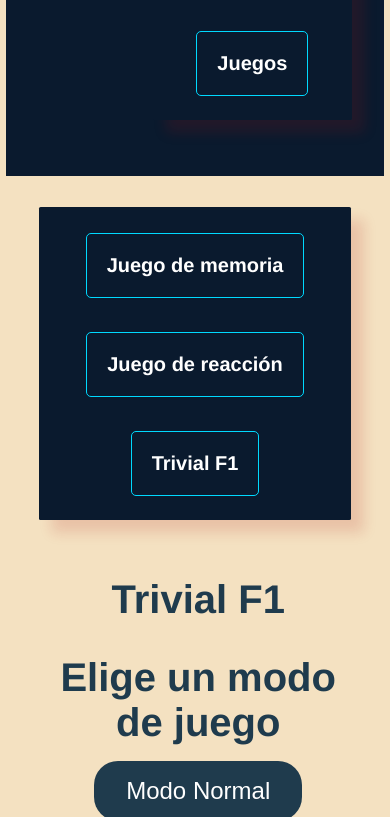
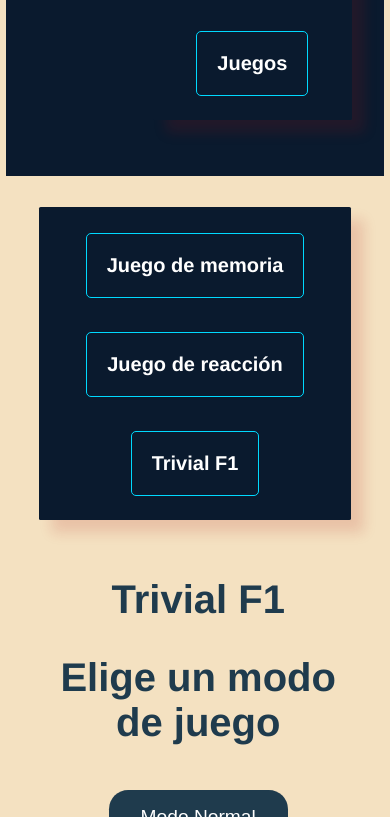
Before and after one commit to adrianmfuentes/nothingYouCareBout, a plain HTML site: page api.html in a window 390 px wide. Both pictures are taken after a click on the button "Iniciar Juego". Shown: the part 750-1567 px from the top of the page. Drawn offline with Linux system fonts and the light colour scheme.

Commit message:
Things Vol.10

```diff
--- a/estilo/estilo.css
+++ b/estilo/estilo.css
@@ -475,11 +475,12 @@ body[data-page="api"] main > dialog:nth-of-type(1) > .high-score {
 /* Media Queries para adaptabilidad del juego */
 @media (max-width: 768px) {
     /* Especificidad 022 */
-    body[data-page="api"] button[id="start-button"] {
+    body[data-page="api"] >main > section:nth-of-type(2) button {
         /* Redefinir el tamaño de la fuente es necesario para que el texto no se desborde del botón */
         font-size: 1.2em;
-        /* Redefinir el padding es necesario para que el texto no se desborde del botón */
-        padding: 0.8em 1.5em;
+        /* Redefinir el margin es necesario para que los botones esten bien separados */
+        margin: 1.5em auto;
+
     }
 
     /* Especificidad 024 */
```
